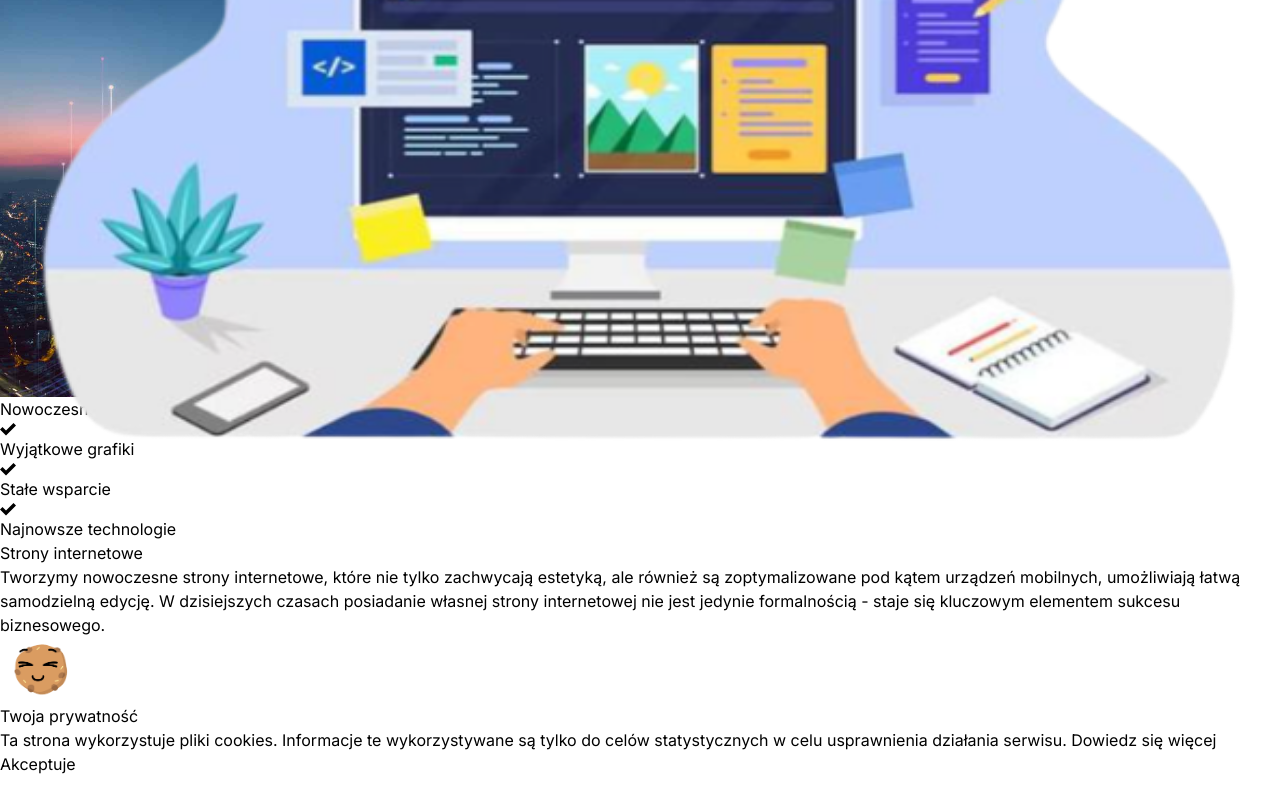
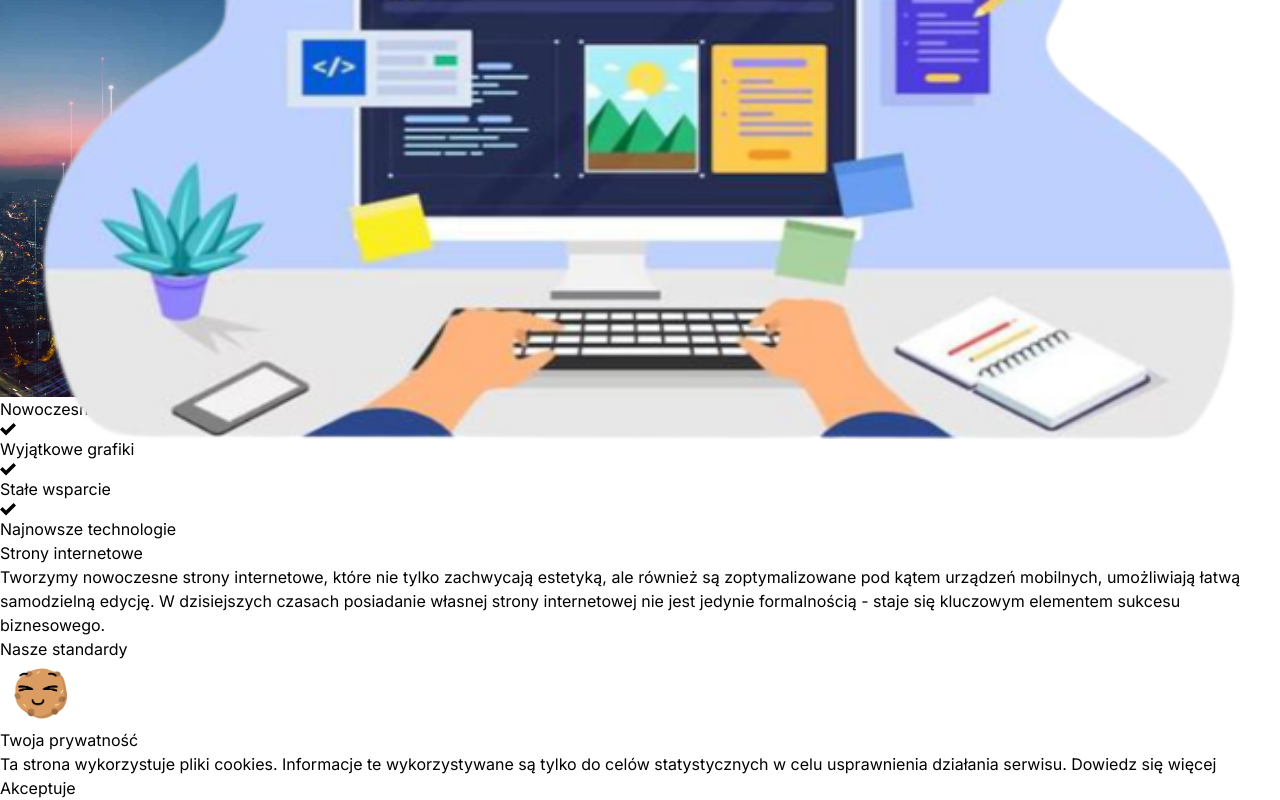
Before and after one commit to Desparion7/Modezp, a Next.js app: page / in a window 1280 px wide. Shown: the part 295-1095 px from the top of the page. Before the commit the page ends 1071 px from the top, so only its background shows below. Built offline with nearby package versions, Linux system fonts and the light colour scheme.

Commit message:
add section heading

```diff
--- a/app/layout.tsx
+++ b/app/layout.tsx
@@ -24,7 +24,7 @@ export default function RootLayout({
 			>
 				<DarkModeContextProvider>
 					<Header />
-					<main className=' -z-1'>{children}</main>
+					<main className='-z-1'>{children}</main>
 					<Cookies />
 				</DarkModeContextProvider>
 			</body>
--- a/app/page.tsx
+++ b/app/page.tsx
@@ -1,11 +1,13 @@
 import Intro from '@/components/intro';
 import Introduction from '@/components/introduction';
+import Standards from '@/components/standards';
 
 export default function Home() {
 	return (
 		<>
 			<Intro />
 			<Introduction />
+			<Standards />
 		</>
 	);
 }
--- a/components/header.tsx
+++ b/components/header.tsx
@@ -5,8 +5,8 @@ import Link from 'next/link';
 import Image from 'next/image';
 import MobileMenu from './mobile-menu';
 import { motion, useScroll, useMotionValueEvent } from 'framer-motion';
-import MenuToggleButton from '@/ui/menu-toggle-button';
-import DarkModeButton from '@/ui/dark-mode-button';
+import MenuToggleButton from '@/components/ui/menu-toggle-button';
+import DarkModeButton from '@/components/ui/dark-mode-button';
 
 const Header = () => {
 	const { scrollY } = useScroll();
--- a/components/introduction.tsx
+++ b/components/introduction.tsx
@@ -2,6 +2,7 @@
 import React from 'react';
 import Image from 'next/image';
 import { motion } from 'framer-motion';
+import SectionHeader from '@/components/ui/section-header';
 
 const Introduction = () => {
 	return (
@@ -12,9 +13,7 @@ const Introduction = () => {
 				animate={{ x: 0, opacity: 1 }}
 				transition={{ duration: 0.5 }}
 			>
-				<h2 className='text-xl sm:text-2xl md:text-3xl uppercase mb-5'>
-					Strony internetowe
-				</h2>
+				<SectionHeader>Strony internetowe</SectionHeader>
 				<p className='sm:text-lg md:text-xl tracking-wider mx-2 sm:mx-0'>
 					Tworzymy nowoczesne strony internetowe, które nie tylko
 					zachwycają estetyką, ale również są zoptymalizowane pod
--- /dev/null
+++ b/components/standards.tsx
@@ -0,0 +1,14 @@
+import SectionHeader from '@/components/ui/section-header';
+import React from 'react';
+
+const Standards = () => {
+	return (
+		<section className='container mx-auto'>
+			<div className='w-[100%] md:w-[50%] flex flex-col justify-between text-center sm:text-left'>
+				<SectionHeader>Nasze standardy</SectionHeader>
+			</div>
+		</section>
+	);
+};
+
+export default Standards;
--- /dev/null
+++ b/components/ui/section-header.tsx
@@ -0,0 +1,16 @@
+import React from 'react';
+
+type SectionHeaderType = {
+	children: React.ReactNode;
+};
+const SectionHeader = ({ children }: SectionHeaderType) => {
+	return (
+		<>
+			<h2 className='text-xl sm:text-2xl md:text-3xl uppercase mb-5 pb-3  border-b-blue-600 border-b-2'>
+				{children}
+			</h2>
+		</>
+	);
+};
+
+export default SectionHeader;
```
Also changed, not shown: components/ui/dark-mode-button.tsx (renamed from ui/dark-mode-button.tsx), components/ui/menu-toggle-button.tsx (renamed from ui/menu-toggle-button.tsx).
